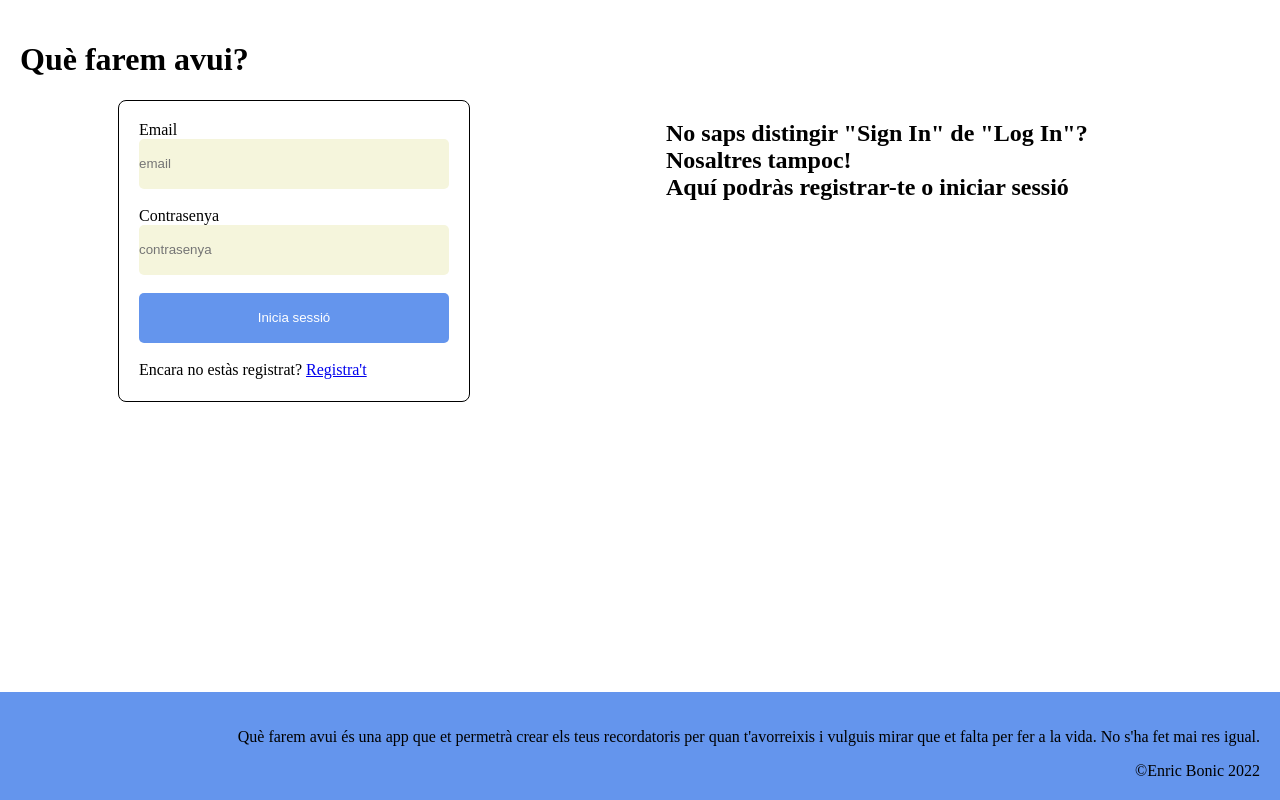
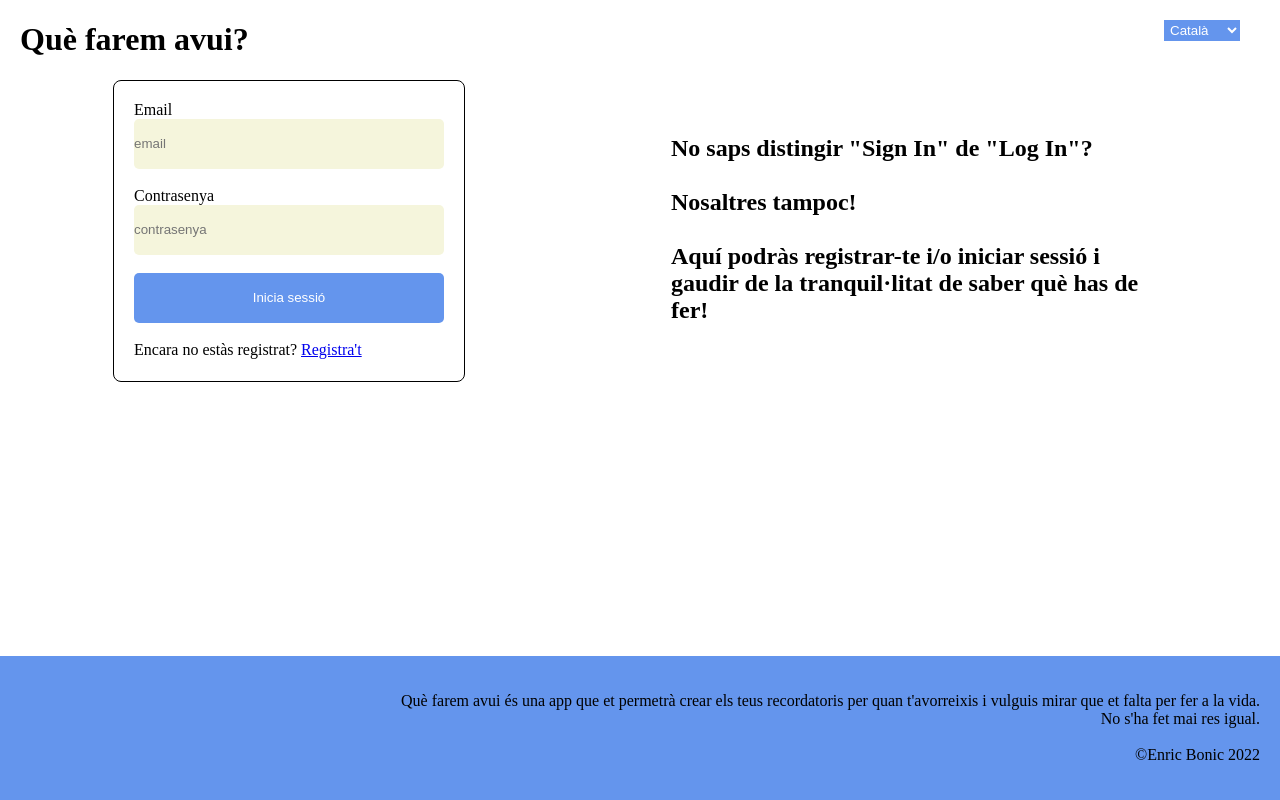
Before and after one commit to enricbonic/final-project, a Vue app: page /#/auth/login in a window 1280 px wide. Built offline with nearby package versions, Linux system fonts and the light colour scheme; no server answers.

Commit message:
languages

```diff
--- a/src/components/Footer.vue
+++ b/src/components/Footer.vue
@@ -2,8 +2,9 @@
 <div class="footer">
     <p>Què farem avui és una app que et permetrà
         crear els teus recordatoris per quan t'avorreixis i vulguis
-        mirar que et falta per fer a la vida. No s'ha fet mai res igual.</p>
-        ©Enric Bonic 2022
+        mirar que et falta per fer a la vida.
+        <br> No s'ha fet mai res igual.
+       <br><br> ©Enric Bonic 2022</p>
 
 </div>
 </template>
@@ -17,4 +18,9 @@ padding: 20px;
 position: relative;
 text-align: end;
 }
+@media (max-width: 620px){
+ p{
+   font-size: 10px;
+}
+}
 </style>
--- a/src/components/MainTasks.vue
+++ b/src/components/MainTasks.vue
@@ -102,6 +102,9 @@ const deleteTask = async () => {
   display: flex;
   border-radius: 8px;
 }
+.cardDone>div>div>.titol{
+  text-decoration: line-through;
+}
 .card {
   background: linear-gradient(rgb(255, 255, 0), rgb(172, 172, 12));
   height: 200px;
--- a/src/views/Auth.vue
+++ b/src/views/Auth.vue
@@ -1,12 +1,24 @@
 <template>
     <div class="auth">
         <div class="authThings">
+            <div class="navbar">
     <h1>Què farem avui?</h1>
+    <div class="language">
+    <select name="idioma" id="idioma">
+                    <option value="cat">Català</option>
+                    <option value="esp">Español</option>
+                    <option value="eng">English</option>
+                    <option value="fra">Français</option>
+                </select>
+            </div>
+            </div>
     <div class="authFlex">
     <router-view></router-view>
+
     <h2>No saps distingir "Sign In" de "Log In"?
-        <br> Nosaltres tampoc!
-    <br> Aquí podràs registrar-te o iniciar sessió</h2>
+        <br><br>Nosaltres tampoc!
+    <br><br> Aquí podràs registrar-te i/o iniciar sessió
+i gaudir de la tranquil·litat de saber què has de fer!</h2>
 </div>
 </div>
     <Footer></Footer>
@@ -16,6 +28,19 @@
 import Footer from '../components/Footer.vue'
 </script>
 <style scoped>
+.navbar{
+    display: flex;
+    justify-content: space-between;
+}
+.language{
+    margin: 20px;
+}
+select{
+  background-color: cornflowerblue;
+  color: white;
+  border: none;
+  padding: 2px;
+}
 .auth{
     display: flex;
     flex-direction: column;
@@ -23,7 +48,7 @@ import Footer from '../components/Footer.vue'
     height: 100vh;
 }
 .authThings{
-    padding: 20px;
+    margin: 0px 20px;
 }
 .authFlex{
     display: flex;
@@ -31,10 +56,20 @@ import Footer from '../components/Footer.vue'
     justify-content: space-around;
     width: 100%;
 }
+h2{
+    display: flex;
+    align-items: center;
+    margin-left: 20px;
+}
 .authFlex>h2{
     width: 40%;
 }
-@media (max-width: 600px){
+@media (max-width: 670px){
+h2{
+    font-size: 20px;
+}
+}
+@media (max-width: 620px){
 .authFlex{
     flex-direction: column;
     align-items: center;
@@ -44,5 +79,9 @@ import Footer from '../components/Footer.vue'
     text-align: center;
 
 }
+h2{
+    font-size: 15px;
+    margin: 20px 0px;
+}
 }
 </style>
--- a/src/views/Home.vue
+++ b/src/views/Home.vue
@@ -1,11 +1,19 @@
 <template>
   <div class="navbar">
     <h1>Què farem avui?</h1>
-    <router-link :to="{ name: 'login' }"
-      ><button class="button" type="submit" placeholder="logout">
-        Log Out
-      </button></router-link
-    >
+    <div class="languageOut">
+    <select name="idioma" id="idioma">
+                    <option value="cat">Català</option>
+                    <option value="esp">Español</option>
+                    <option value="eng">English</option>
+                    <option value="fra">Français</option>
+                </select>
+                <router-link :to="{ name: 'login' }"
+                ><button class="button" type="submit" placeholder="logout">
+                  Log Out
+                </button></router-link
+                >
+              </div>
   </div>
   <!-- <router-link :to="{name: 'creartask'}"><button>Tasca nova</button></router-link> -->
   <section>
@@ -66,11 +74,25 @@ section{
 .navbar {
   display: flex;
   justify-content: space-between;
+  margin: 0px 20px;
 }
-
+.languageOut{
+  margin: 20px;
+}
+select{
+  background-color: cornflowerblue;
+  color: white;
+  border: none;
+  padding: 2px;
+}
+.languageOut button{
+  border: 1px solid cornflowerblue;
+  padding: 2px;
+  color: cornflowerblue;
+}
 .taskGrid{
     display: grid;
-    grid-template-columns: auto auto auto;
+    grid-template-columns: auto auto auto auto;
     gap: 5%;
     margin: 2%;
     justify-content: center;
@@ -83,6 +105,15 @@ section{
 }
 button:hover{
   text-decoration: underline;
+}
+@media (max-width: 1400px){
+  .taskGrid{
+    display: grid;
+    grid-template-columns: auto auto auto;
+    gap: 5%;
+    margin: 2%;
+    justify-content: center;
+}
 }
 @media (max-width: 950px){
   .taskGrid{
```
